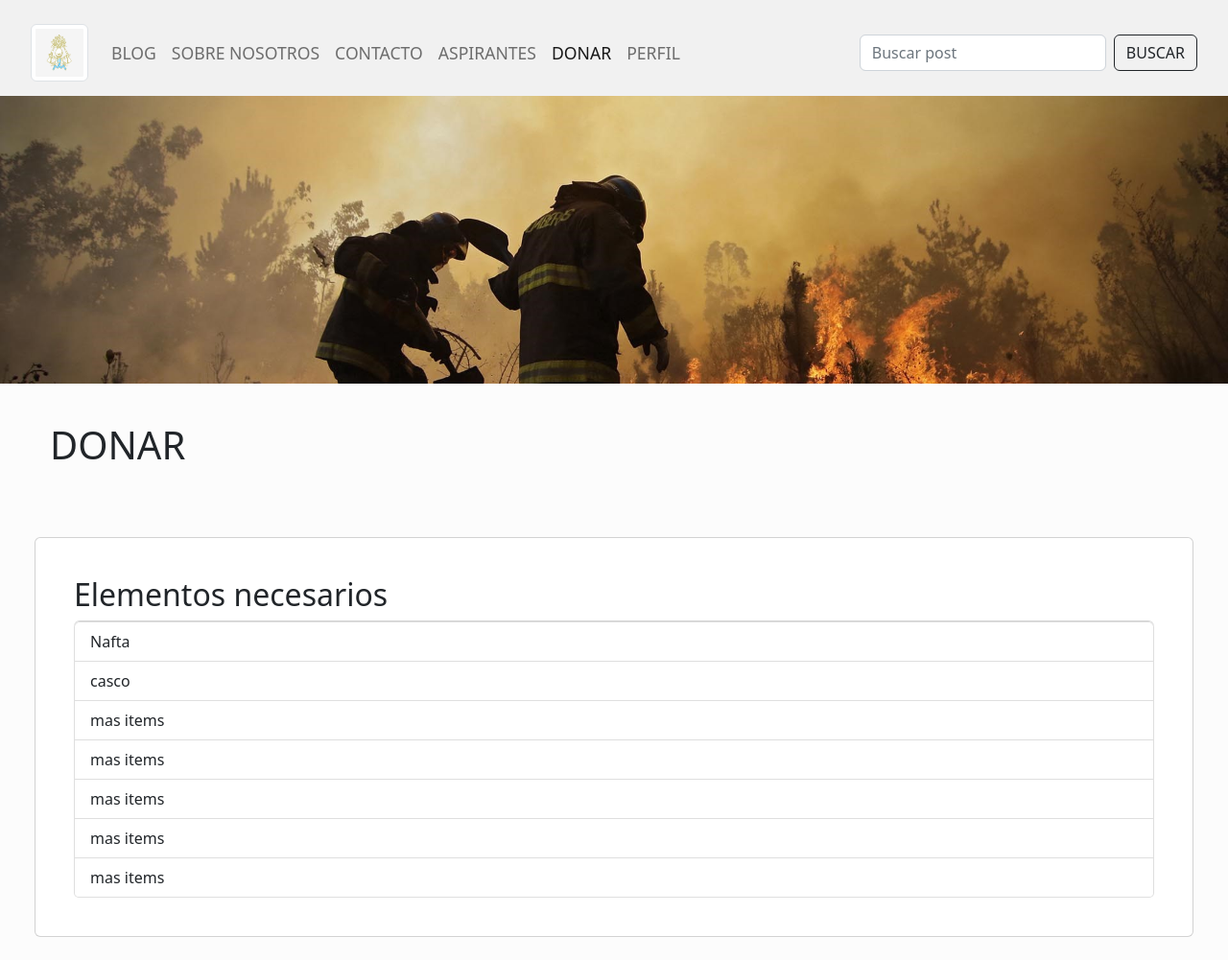
After one commit to RamaAlves/proyecto-informatorio, a Django app: page /donacion in a window 1280 px wide. The commit adds this page. Shown: the whole page at 96% size. Run offline with Django 4.2, Linux system fonts and the light colour scheme.

Commit message:
Agregando html donacion

```diff
--- a/Bomberos_san_martin/apps/blog/urls.py
+++ b/Bomberos_san_martin/apps/blog/urls.py
@@ -6,7 +6,8 @@ app_name = "blog"
 urlpatterns = [
     path('', views.index, name='index'),
     path('contacto', views.contacto, name='contacto'),
+    path('nosotros', views.nosotros, name='nosotros'),
     path('aspirantes', views.aspirantes, name='aspirantes'),
-    path('nosotros', views.nosotros, name='nosotros'),
+    path('donacion', views.donacion, name='donacion'),
     path('perfil', views.perfil, name='perfil'),
 ]
--- a/Bomberos_san_martin/apps/blog/views.py
+++ b/Bomberos_san_martin/apps/blog/views.py
@@ -4,6 +4,10 @@ from django.shortcuts import render
 def index(request):
 
     return render(request, 'index.html',)
+
+def nosotros(request):
+
+    return render(request, 'nosotros.html',)
 
 def contacto(request):
 
@@ -13,9 +17,9 @@ def aspirantes(request):
 
     return render(request, 'aspirantes.html',)
 
-def nosotros(request):
+def donacion(request):
 
-    return render(request, 'nosotros.html',)
+    return render(request, 'donacion.html',)
 
 def perfil(request):
 
--- a/Bomberos_san_martin/static/styles/style.css
+++ b/Bomberos_san_martin/static/styles/style.css
@@ -17,6 +17,10 @@ body{
 .navbar .logo {
   width: 60px;
   height: 60px;
+}
+
+.navbar .nav-item .nav-link{
+  font-size:1.1rem;
 }
 
 .banner{
--- a/Bomberos_san_martin/templates/base.html
+++ b/Bomberos_san_martin/templates/base.html
@@ -38,6 +38,9 @@
                 <a class="nav-link {% block aspirantes %}{% endblock%}" href="{% url 'blog:aspirantes' %}">ASPIRANTES</a>
                 </li>
                 <li class="nav-item">
+                <a class="nav-link {% block donacion %}{% endblock%}" href="{% url 'blog:donacion' %}">DONAR</a>
+                </li>
+                <li class="nav-item">
                 <a class="nav-link {% block perfil %}{% endblock%}" href="{% url 'blog:perfil' %}">PERFIL</a>
                 </li>
             </ul>
--- /dev/null
+++ b/Bomberos_san_martin/templates/donacion.html
@@ -0,0 +1,43 @@
+{% extends 'base.html' %}
+{% comment %} headers {% endcomment %}
+{% block styles %}{% endblock %}
+
+{% comment %} body {% endcomment %}
+{% comment %} navbar {% endcomment %}
+{% block donacion %} active {% endblock %}
+
+{% comment %} contenido de pag {% endcomment %}
+{% block content %}
+
+<div class="jumbotron" style="padding: 40px;">
+    <h1>DONAR</h1>
+</div>
+<div class="jumbotron card">
+    <h2>Elementos necesarios</h2>
+    <ul class="list-group">
+        <li class="list-group-item">
+            Nafta
+        </li>
+        <li class="list-group-item">
+            casco
+        </li>
+        <li class="list-group-item">
+            mas items
+        </li>
+        <li class="list-group-item">
+            mas items
+        </li>
+        <li class="list-group-item">
+            mas items
+        </li>
+        <li class="list-group-item">
+            mas items
+        </li>
+        <li class="list-group-item">
+            mas items
+        </li>
+    </ul>
+</div>
+
+
+{% endblock %}
--- a/Bomberos_san_martin/templates/nosotros.html
+++ b/Bomberos_san_martin/templates/nosotros.html
@@ -119,6 +119,7 @@
             <a class="list-group-item list-group-item-action active" id="list-mision-list" data-bs-toggle="list" href="#list-mision" role="tab" aria-controls="list-mision"><h2>MISION:</h2></a>
             <a class="list-group-item list-group-item-action" id="list-vision-list" data-bs-toggle="list" href="#list-vision" role="tab" aria-controls="list-vision"><h2>VISION:</h2></a>
             <a class="list-group-item list-group-item-action" id="list-objetivo-list" data-bs-toggle="list" href="#list-objetivo" role="tab" aria-controls="list-objetivo"><h2>OBJETIVO:</h2></a>
+            <a class="list-group-item list-group-item-action" id="list-reglamentacion-list" data-bs-toggle="list" href="#list-reglamentacion" role="tab" aria-controls="list-reglamentacion"><h2>REGLAMENTACION:</h2></a>
           </div>
         </div>
         <div class="col-8">
@@ -176,6 +177,11 @@
                 </li>
               </ul>
             </div>
+            <div class="tab-pane fade" id="list-reglamentacion" role="tabpanel" aria-labelledby="list-reglamentacion-list">
+                <p class="lead">
+                    reglamentacion por la cual se rigen los bomberos
+                </p>
+            </div>
           </div>
         </div>
       </div>
```
Lines whose indentation alone changed are shown as unchanged.
